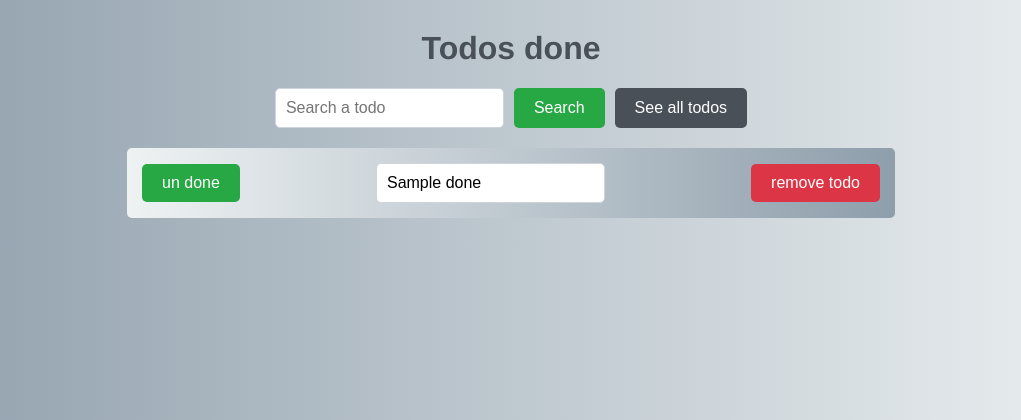
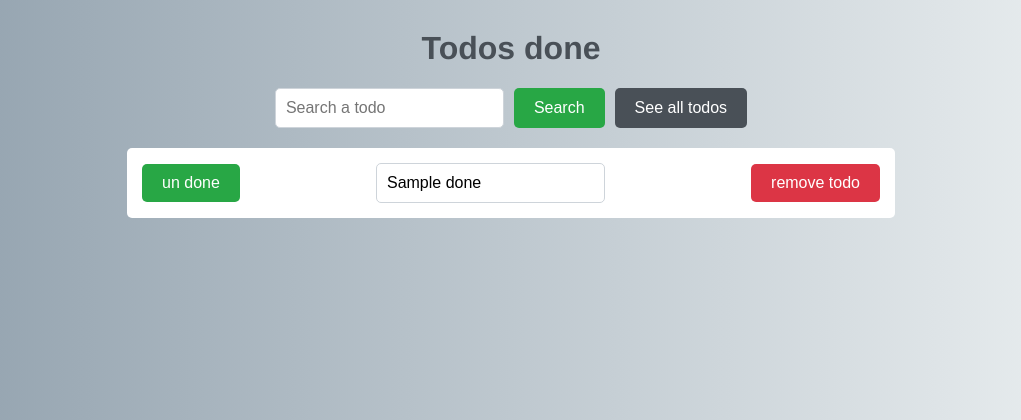
Before and after one commit to Alex-zReeZ/todolist-slim-twig, a PHP site: template template/doneTodo.twig in a window 1280 px wide. Shown: the top 420 px of the page, without its empty margins (129-1150 px from the left). Run offline with PHP 8.4, Linux system fonts and the light colour scheme; the template is opened without the code that fills it: most values are stand-ins (such as "Sample title", 1, 10 or a date in 2020); some libraries are stand-ins or nearby versions.

```diff
--- a/public/style.css
+++ b/public/style.css
@@ -70,7 +70,7 @@ input[type="text"] {
 }
 
 .btn:hover {
-    background-color: #218838;
+    background-color: black;
 }
 
 .all-button {
@@ -93,7 +93,7 @@ input[type="text"] {
 }
 
 .todo-item {
-    background: linear-gradient(to left, #8e9eab, #eef2f3);
+    background-color: white;
     padding: 15px;
     margin-bottom: 10px;
     border-radius: 5px;
```
